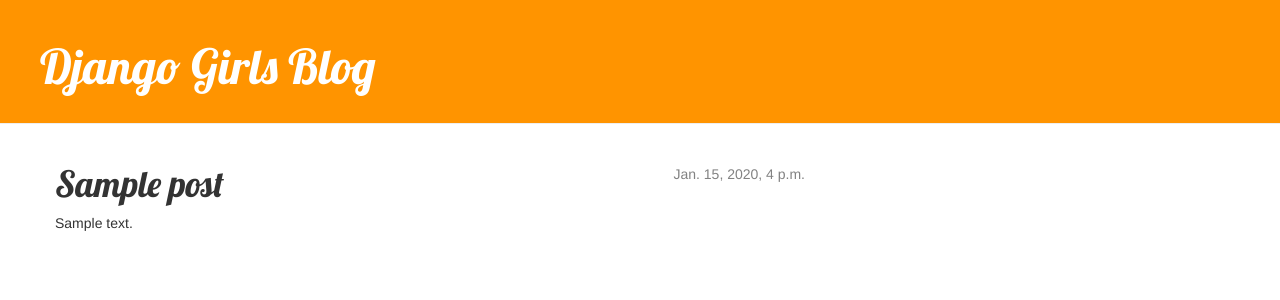
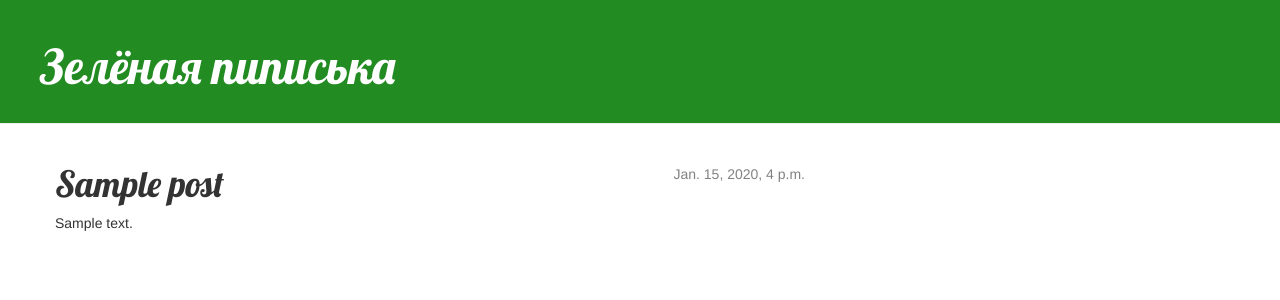
Before and after one commit to brightSparrow/my-frist-blog, a Django app: page /post/1/ in a window 1280 px wide. Shown: the top 300 px of the page. Run offline with Django 3.2, Linux system fonts and the light colour scheme; tables that the repository leaves empty hold one stand-in row (values such as "Sample post"); some libraries are stand-ins or nearby versions.

Commit message:
Templates and styles.

```diff
--- a/blog/static/css/blog.css
+++ b/blog/static/css/blog.css
@@ -1,5 +1,5 @@
 .page-header {
-        background-color: #ff9400;
+        background-color: forestgreen;
         margin-top: 0;
         padding: 20px 20px 20px 40px;
     }
--- a/blog/templates/blog/base.html
+++ b/blog/templates/blog/base.html
@@ -9,7 +9,7 @@
    </head>
        <body>
         <div class="page-header">
-            <h1><a href="/">Django Girls Blog</a></h1>
+            <h1><a href="/">Зелёная пиписька</a></h1>
         </div>
         <div class="content container">
             <div class="row">
```
